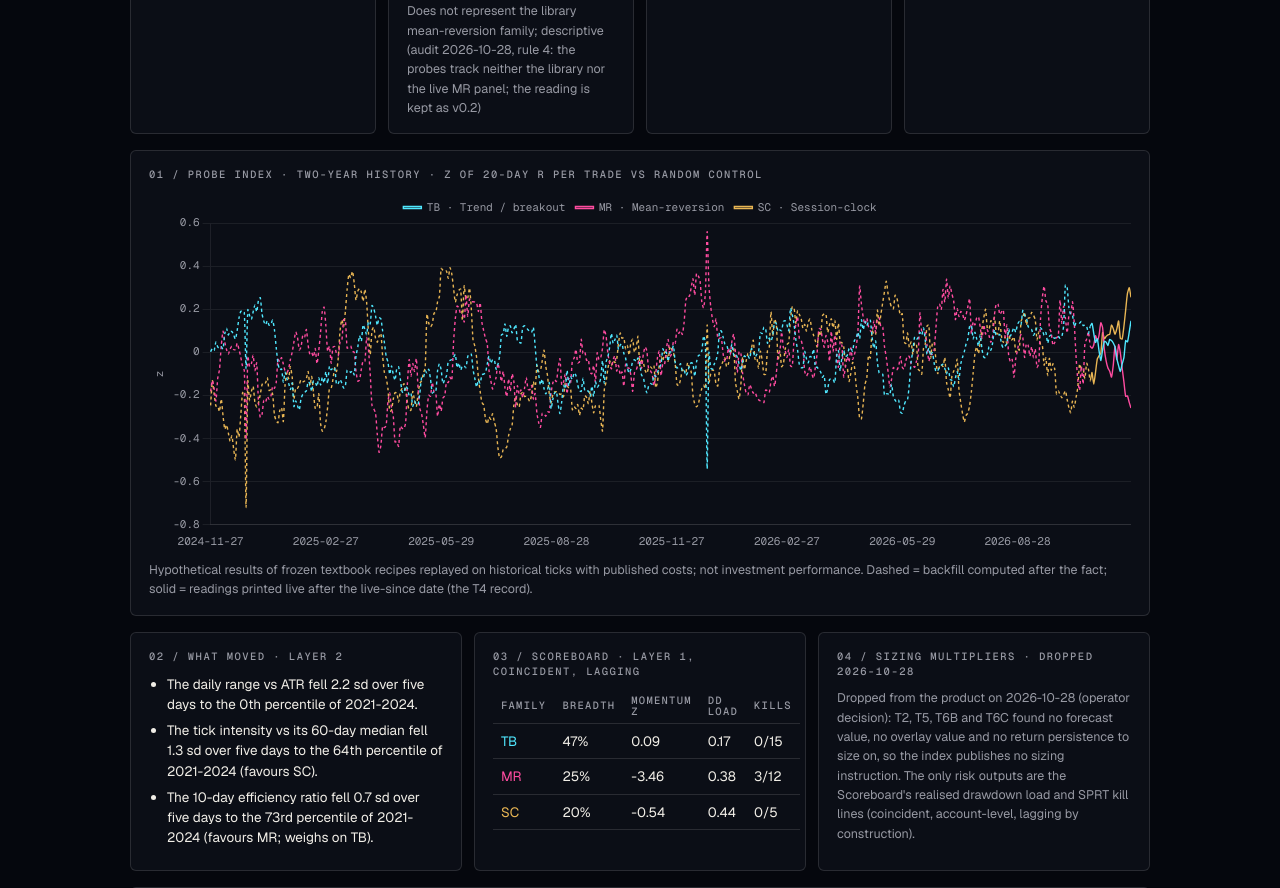
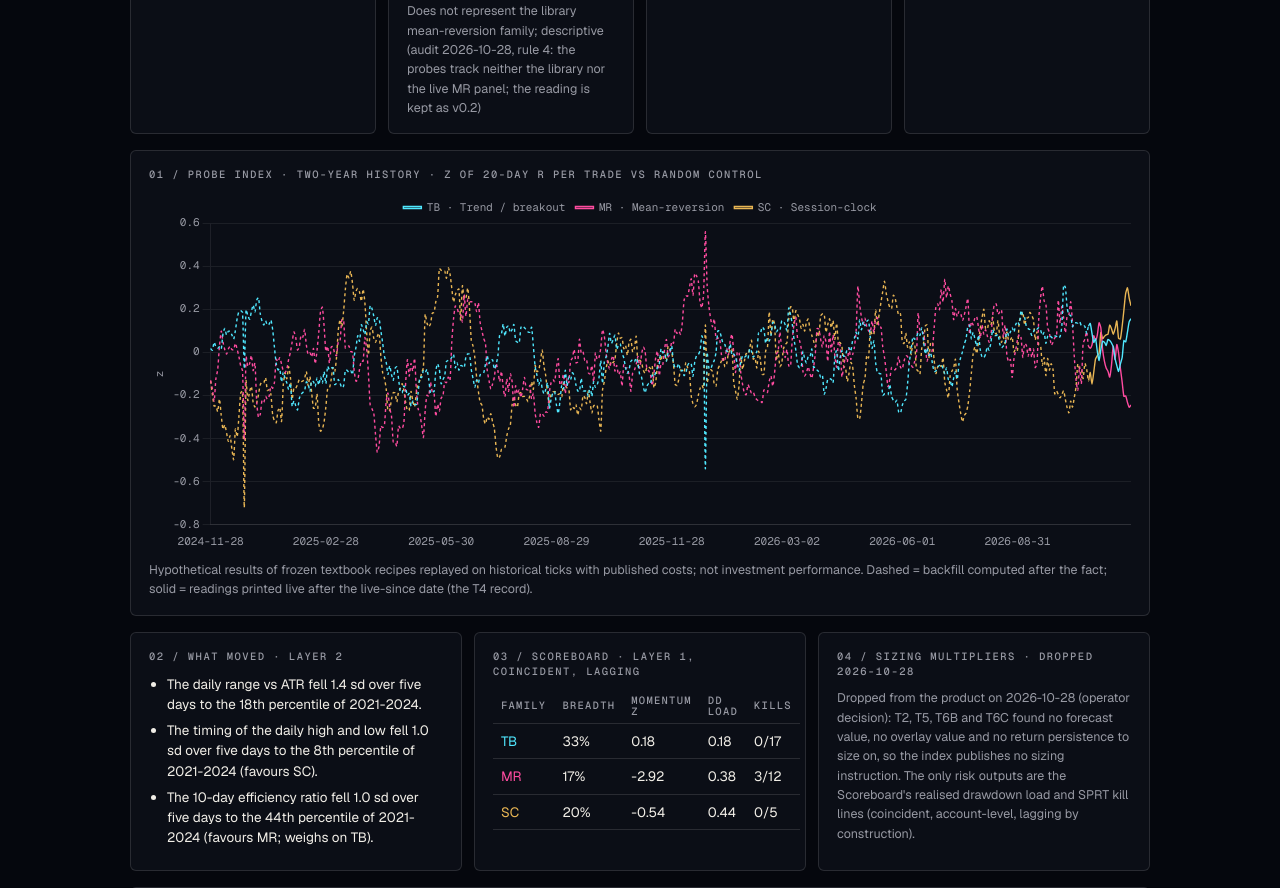
Before and after one commit to TheCryptocrat/algo-consistency-index, a plain HTML site: page index.html in a window 1280 px wide. Shown: the part 414-1302 px from the top of the page. Drawn offline with nearby package versions, Linux system fonts and the light colour scheme.

Commit message:
ACI print 2026-11-27

```diff
--- a/data/aci_latest.json
+++ b/data/aci_latest.json
@@ -1,13 +1,13 @@
 {
  "methodology_version": "0.2",
  "live_since": "2026-10-26",
- "as_of": "2026-11-26 22:21",
+ "as_of": "2026-11-27 22:33",
  "status": "live",
- "readings_through": "2026-11-26",
- "scoreboard_through": "2026-11-25",
+ "readings_through": "2026-11-27",
+ "scoreboard_through": "2026-11-27",
  "public_url": "https://thecryptocrat.github.io/algo-consistency-index/",
  "probe_index": {
-  "date": "2026-11-26",
+  "date": "2026-11-27",
   "reading_variant": "pertrade",
   "symbols": 17,
   "n_symbols": 17,
@@ -17,69 +17,67 @@
   "label": "Hypothetical probe results on historical ticks with published costs; not investment performance",
   "families": {
    "TB": {
-    "reading_z": 0.146,
-    "percentile_2y": 93.5,
+    "reading_z": 0.156,
+    "percentile_2y": 94.6,
     "legs": 170,
-    "trades_20d": 4110
+    "trades_20d": 4098
    },
    "MR": {
-    "reading_z": -0.259,
-    "percentile_2y": 6.7,
+    "reading_z": -0.244,
+    "percentile_2y": 7.5,
     "legs": 136,
-    "trades_20d": 4092,
+    "trades_20d": 4113,
     "caveat": "Does not represent the library mean-reversion family; descriptive (audit 2026-10-28, rule 4: the probes track neither the library nor the live MR panel; the reading is kept as v0.2)"
    },
    "SC": {
-    "reading_z": 0.255,
-    "percentile_2y": 94.0,
+    "reading_z": 0.216,
+    "percentile_2y": 91.9,
     "legs": 102,
-    "trades_20d": 1013
+    "trades_20d": 1011
    }
   },
-  "cost_regime_R_per_trade": 0.2255
+  "cost_regime_R_per_trade": 0.2277
  },
  "scoreboard": {
   "label": "Coincident; live production accounts; lagging by construction",
-  "as_of": "2026-11-26 22:09",
-  "data_through": "2026-11-25",
+  "as_of": "2026-11-27 22:09",
+  "data_through": "2026-11-27",
   "tiers": [
    "P1"
   ],
-  "trailing_sparse_days_dropped": [
-   "2026-11-26"
-  ],
+  "trailing_sparse_days_dropped": [],
   "membership": "all Bachelier accounts with a family tag and >=10 trading days (decision 2026-10-27); active = first appearance to last trade + 10 business days",
   "dd_budget_placeholder": true,
-  "sprt_calibration_fallback_accounts": 96,
+  "sprt_calibration_fallback_accounts": 99,
   "families": {
    "TB": {
-    "n_active": 15.0,
-    "breadth": 0.4706,
-    "mom_mean_z": 0.0099,
-    "mom_se": 0.112,
-    "M": 0.0882,
-    "S": 80.5755,
-    "dd_load": 0.1719,
+    "n_active": 17.0,
+    "breadth": 0.3333,
+    "mom_mean_z": 0.0191,
+    "mom_se": 0.1078,
+    "M": 0.1772,
+    "S": 80.8511,
+    "dd_load": 0.178,
     "kill_count": 0.0,
     "kill_share": 0.0,
-    "date": "2026-11-25",
+    "date": "2026-11-27",
     "accounts": 30,
-    "S_history_days": 140,
+    "S_history_days": 142,
     "S_note": "percentile over the family's own M history (expanding, spec: trailing 2 years once available)"
    },
    "MR": {
     "n_active": 12.0,
-    "breadth": 0.25,
-    "mom_mean_z": -0.1818,
-    "mom_se": 0.0525,
-    "M": -3.4626,
-    "S": 0.0,
+    "breadth": 0.1667,
+    "mom_mean_z": -0.1735,
+    "mom_se": 0.0595,
+    "M": -2.9162,
+    "S": 0.6849,
     "dd_load": 0.38,
     "kill_count": 3.0,
     "kill_share": 0.25,
-    "date": "2026-11-25",
+    "date": "2026-11-27",
     "accounts": 28,
-    "S_history_days": 291,
+    "S_history_days": 293,
     "S_note": "percentile over the family's own M history (expanding, spec: trailing 2 years once available)"
    },
    "SC": {
@@ -98,38 +96,38 @@
     "S_note": "percentile over the family's own M history (expanding, spec: trailing 2 years once available)"
    }
   },
-  "headline_S": 46.14
+  "headline_S": 46.46
  },
  "pattern_integrity": {
   "label": "Leading candidate features; descriptive until T2 passes",
-  "as_of": "2026-11-26 21:58",
-  "reading_date": "2026-11-26",
+  "as_of": "2026-11-27 21:58",
+  "reading_date": "2026-11-27",
   "data_through": {
-   "XAUUSD": "2026-11-26",
-   "US500": "2026-11-26",
-   "EURUSD": "2026-11-26",
-   "USDJPY": "2026-11-26",
-   "AUDUSD": "2026-11-26",
-   "AUDJPY": "2026-11-26",
-   "GBPJPY": "2026-11-26",
-   "US30": "2026-11-26",
-   "USDCHF": "2026-11-26",
-   "USTECH": "2026-11-26",
-   "AUDNZD": "2026-11-26",
-   "NZDUSD": "2026-11-26",
-   "USDCAD": "2026-11-26",
-   "GBPCHF": "2026-11-26",
-   "RUSS2000": "2026-11-26",
-   "ETHUSD": "2026-11-26",
-   "GBPUSD": "2026-11-26",
-   "EURJPY": "2026-11-26",
-   "BTCUSD": "2026-11-26",
-   "EURCHF": "2026-11-26",
-   "CADJPY": "2026-11-26",
-   "CHFJPY": "2026-11-26",
-   "AUDCAD": "2026-11-26",
-   "NZDJPY": "2026-11-26",
-   "EURAUD": "2026-11-26"
+   "XAUUSD": "2026-11-27",
+   "US500": "2026-11-27",
+   "EURUSD": "2026-11-27",
+   "USDJPY": "2026-11-27",
+   "AUDUSD": "2026-11-27",
+   "AUDJPY": "2026-11-27",
+   "GBPJPY": "2026-11-27",
+   "US30": "2026-11-27",
+   "USDCHF": "2026-11-27",
+   "USTECH": "2026-11-27",
+   "AUDNZD": "2026-11-27",
+   "NZDUSD": "2026-11-27",
+   "USDCAD": "2026-11-27",
+   "GBPCHF": "2026-11-27",
+   "RUSS2000": "2026-11-27",
+   "ETHUSD": "2026-11-27",
+   "GBPUSD": "2026-11-27",
+   "EURJPY": "2026-11-27",
+   "BTCUSD": "2026-11-27",
+   "EURCHF": "2026-11-27",
+   "CADJPY": "2026-11-27",
+   "CHFJPY": "2026-11-27",
+   "AUDCAD": "2026-11-27",
+   "NZDJPY": "2026-11-27",
+   "EURAUD": "2026-11-27"
   },
   "symbols": [
    "XAUUSD",
@@ -161,37 +159,37 @@
   "universe": 25,
   "weighting": "equal (exposure weights pending)",
   "features_z": {
-   "vol_ratio": 1.172,
-   "vol_of_vol": 0.158,
-   "gap_atr": -0.597,
-   "range_atr": -1.567,
-   "er10": 0.237,
-   "er20": 0.526,
-   "ac15_5d": -0.272,
-   "vr5": 0.188,
-   "bo_follow": -0.097,
-   "mr_hit": 0.364,
-   "sess_fid": -1.009,
-   "hl_time_dev": 0.465,
-   "spread_rel": -0.146,
-   "tick_rel": 0.378
+   "vol_ratio": 0.899,
+   "vol_of_vol": 0.098,
+   "gap_atr": -0.291,
+   "range_atr": -0.502,
+   "er10": -0.063,
+   "er20": 0.351,
+   "ac15_5d": 0.107,
+   "vr5": 0.267,
+   "bo_follow": 0.101,
+   "mr_hit": 0.211,
+   "sess_fid": 0.212,
+   "hl_time_dev": -0.434,
+   "spread_rel": -0.117,
+   "tick_rel": 1.35
   },
-  "drift": 4.907,
+  "drift": 4.857,
   "drift_pct_vs_ref": 91.8,
   "family_drift": {
-   "TB": 3.816,
-   "MR": 3.907,
-   "SC": 3.939
+   "TB": 3.966,
+   "MR": 4.0,
+   "SC": 3.565
   },
   "family_drift_pct_vs_ref": {
-   "TB": 85.9,
-   "MR": 84.6,
-   "SC": 91.2
+   "TB": 87.2,
+   "MR": 85.9,
+   "SC": 88.0
   },
   "what_moved": [
-   "The daily range vs ATR fell 2.2 sd over five days to the 0th percentile of 2021-2024.",
-   "The tick intensity vs its 60-day median fell 1.3 sd over five days to the 64th percentile of 2021-2024 (favours SC).",
-   "The 10-day efficiency ratio fell 0.7 sd over five days to the 73rd percentile of 2021-2024 (favours MR; weighs on TB)."
+   "The daily range vs ATR fell 1.4 sd over five days to the 18th percentile of 2021-2024.",
+   "The timing of the daily high and low fell 1.0 sd over five days to the 8th percentile of 2021-2024 (favours SC).",
+   "The 10-day efficiency ratio fell 1.0 sd over five days to the 44th percentile of 2021-2024 (favours MR; weighs on TB)."
   ]
  },
  "nowcast": {
@@ -217,7 +215,7 @@
  },
  "benchmark_relative": {
   "label": "Descriptive comparison of live production accounts with their family's probe reading; not a forecast, not a sizing instruction",
-  "date": "2026-11-25",
+  "date": "2026-11-27",
   "definition": "alpha20 = mean of the account's daily z over the trailing 20 business days minus beta x the family probe reading z on the same date; beta = 1.0 for every family (fixed, not fitted); accounts active on the date with at least 15 of the 20 days active",
   "beta": {
    "TB": 1.0,
@@ -230,38 +228,38 @@
   "note": "Descriptive comparison of each live account with its family's probe reading; not a forecast, not a sizing instruction. The two sides are standardised differently (daily z of account returns against a two-year z of per-trade R), so alpha20 is a comparison, not a measured excess return.",
   "families": {
    "TB": {
-    "reading_z": 0.0936,
-    "n_scored": 15,
-    "median_acct_z20": 0.0477,
-    "median_alpha20": -0.046,
-    "alpha20_p25": -0.2232,
-    "alpha20_p75": 0.0353,
-    "share_above_benchmark": 0.3333
+    "reading_z": 0.1559,
+    "n_scored": 17,
+    "median_acct_z20": -0.0259,
+    "median_alpha20": -0.1818,
+    "alpha20_p25": -0.2766,
+    "alpha20_p75": 0.0075,
+    "share_above_benchmark": 0.2941
    },
    "MR": {
-    "reading_z": -0.2321,
+    "reading_z": -0.2441,
     "n_scored": 12,
-    "median_acct_z20": -0.1417,
-    "median_alpha20": 0.0903,
-    "alpha20_p25": -0.1042,
-    "alpha20_p75": 0.1533,
-    "share_above_benchmark": 0.5833
+    "median_acct_z20": -0.1985,
+    "median_alpha20": 0.0457,
+    "alpha20_p25": -0.083,
+    "alpha20_p75": 0.1948,
+    "share_above_benchmark": 0.5
    },
    "SC": {
-    "reading_z": 0.2992,
+    "reading_z": 0.2162,
     "n_scored": 4
    }
   }
  },
  "external_panel": {
   "label": "Hypothetical model accounts; descriptive; not investment performance, not a forecast, not a sizing instruction",
-  "date": "2026-11-25",
+  "date": "2026-11-26",
   "source": "Collective2 General API v4 (read-only)",
   "route": "daily",
   "commission_plan": 0,
   "embargo_days": null,
   "members": 255,
-  "note": "Hypothetical model accounts on Collective2 (forex and futures strategies; simulated fills, default commission plan); each strategy's daily return is the change in its own end-of-day model-account equity. Non-subscribers see a manager's record only after that manager's publication delay, so the panel's last day can lag the print. Aggregates only; individual strategies are not shown. Of the 746 strategies in the 2022-01-03 snapshot, 172 are no longer served by the API, among them 49 of the 173 forex or futures strategies with 30 or more trades at that date, so the panel's 22 dead members understate attrition and the 2022 cohort is not survivorship-free; strategies created after 2022-01-03 that died before the pull are also missing. 155 of the 255 members have no defined standardised return in the last 20 weekdays (flat equity, a series that ended, or a dead strategy); the automation share of the members is not available from the API's details record.",
+  "note": "Hypothetical model accounts on Collective2 (forex and futures strategies; simulated fills, default commission plan); each strategy's daily return is the change in its own end-of-day model-account equity. Non-subscribers see a manager's record only after that manager's publication delay, so the panel's last day can lag the print. Aggregates only; individual strategies are not shown. Of the 746 strategies in the 2022-01-03 snapshot, 172 are no longer served by the API, among them 49 of the 173 forex or futures strategies with 30 or more trades at that date, so the panel's 22 dead members understate attrition and the 2022 cohort is not survivorship-free; strategies created after 2022-01-03 that died before the pull are also missing. 156 of the 255 members have no defined standardised return in the last 20 weekdays (flat equity, a series that ended, or a dead strategy); the automation share of the members is not available from the API's details record.",
   "definition": "Per strategy: daily return standardised by its own trailing 120-day sd (clipped at +-6); family return = equal-weight mean over the family's members with at least 5 members that day; 20-day = mean of the last 20 days (at least 15). Family tags come from each strategy's closed trades (panel-internal terciles, frozen).",
   "attrition": {
    "n_snapshot": 746,
@@ -270,7 +268,7 @@
    "n_cohort_unserved": 49,
    "n_members": 255,
    "n_members_dead": 22,
-   "n_members_without_recent_z": 155,
+   "n_members_without_recent_z": 156,
    "recent_window_weekdays": 20,
    "automation_share": "not available (the details record has no such field)"
   },
@@ -304,34 +302,34 @@
   },
   "families": {
    "TB": {
-    "members": 7,
-    "z20": -0.067,
-    "percentile_2y": 26.8,
-    "date": "2026-11-25",
+    "members": 6,
+    "z20": -0.048,
+    "percentile_2y": 36.7,
+    "date": "2026-11-26",
     "days_with_ge5_members": 1279,
     "first_day_ge5_members": "2022-01-03"
    },
    "MR": {
-    "members": 16,
-    "z20": -0.149,
-    "percentile_2y": 1.8,
-    "date": "2026-11-25",
+    "members": 13,
+    "z20": -0.15,
+    "percentile_2y": 1.6,
+    "date": "2026-11-26",
     "days_with_ge5_members": 1279,
     "first_day_ge5_members": "2022-01-03"
    },
    "SC": {
-    "members": 10,
-    "z20": 0.05,
-    "percentile_2y": 74.2,
-    "date": "2026-11-25",
+    "members": 11,
+    "z20": 0.053,
+    "percentile_2y": 74.4,
+    "date": "2026-11-26",
     "days_with_ge5_members": 1279,
     "first_day_ge5_members": "2022-01-03"
    },
    "ALL": {
-    "members": 61,
-    "z20": -0.129,
-    "percentile_2y": 3.2,
-    "date": "2026-11-25",
+    "members": 40,
+    "z20": -0.113,
+    "percentile_2y": 8.1,
+    "date": "2026-11-26",
     "days_with_ge5_members": 1279,
     "first_day_ge5_members": "2022-01-03"
    }
@@ -381,7 +379,7 @@
    }
   },
   "history_csv": "data/external_panel_history.csv",
-  "provisional_from": "2026-11-12",
+  "provisional_from": "2026-11-13",
   "provisional_weekdays": 10,
   "t1_external_update": {
    "run_date": "2026-11-18",
@@ -418,10 +416,10 @@
   },
   "revisions_csv": "data/external_panel_revisions.csv",
   "revision_check": {
-   "print_date": "2026-11-26",
-   "base_print": "2026-11-25",
-   "rows_revised": 4,
-   "oldest_revised_date": "2026-11-18",
+   "print_date": "2026-11-27",
+   "base_print": "2026-11-26",
+   "rows_revised": 0,
+   "oldest_revised_date": "",
    "rows_revised_before_window": 0,
    "t1_verdict_changed": 0,
    "entry_rule_met": 0,
--- a/data/external_panel_revisions.csv
+++ b/data/external_panel_revisions.csv
@@ -22,3 +22,4 @@ print_date,print_time,base_print,rows_old,rows_new,rows_added,rows_removed,rows_
 2026-11-24,2026-11-24T22:39:48-05:00,2026-11-23,1275,1276,1,0,508,2024-09-30,508,0.0,0.2243,0.0,0.0676,2026-11-10,1,501,0.0,0.0541,0.0,0.0164,0.0,0.0541,0.0,0.0164,0,1,1
 2026-11-25,2026-11-25T22:39:14-05:00,2026-11-24,1276,1277,1,0,5,2026-11-17,5,0.0225,0.1067,0.0546,0.078,2026-11-11,1,0,0.0015,0.0068,0.0027,0.0047,0.0,0.0,0.0,0.0,0,0,0
 2026-11-26,2026-11-26T22:21:15-05:00,2026-11-25,1277,1278,1,0,4,2026-11-18,3,0.1452,0.1026,0.0283,0.0554,2026-11-12,1,0,0.0103,0.0031,0.0014,0.0052,0.0,0.0,0.0,0.0,0,0,0
+2026-11-27,2026-11-27T22:33:59-05:00,2026-11-26,1278,1279,1,0,0,,0,0.0,0.0,0.0,0.0,2026-11-13,1,0,0.0,0.0,0.0,0.0,0.0,0.0,0.0,0.0,0,0,0
--- a/data/status.json
+++ b/data/status.json
@@ -1,11 +1,11 @@
 {
  "schema": 1,
- "generated_et": "2026-11-26 22:21:16",
+ "generated_et": "2026-11-27 22:34:00",
  "note": "Health of the newest print. Dates are broker days (New York + 7 h; a day closes at 17:00 New York). Lags count broker weekdays behind the last closed broker day.",
  "last_print": {
-  "date": "2026-11-26",
-  "started_et": "2026-11-26 21:45:03",
-  "finished_et": "2026-11-26 22:21",
+  "date": "2026-11-27",
+  "started_et": "2026-11-27 21:45:05",
+  "finished_et": "2026-11-27 22:34",
   "status": "ok",
   "failed_step": null,
   "exit_code": 0,
@@ -22,12 +22,12 @@
    },
    {
     "step": "layer2_17",
-    "seconds": 0,
+    "seconds": 1,
     "result": "ok"
    },
    {
     "step": "tickwalk",
-    "seconds": 638,
+    "seconds": 639,
     "result": "ok"
    },
    {
@@ -37,7 +37,7 @@
    },
    {
     "step": "registry",
-    "seconds": 6,
+    "seconds": 5,
     "result": "ok"
    },
    {
@@ -52,17 +52,17 @@
    },
    {
     "step": "c2_pull",
-    "seconds": 691,
+    "seconds": 1452,
     "result": "ok"
    },
    {
     "step": "c2_latest",
-    "seconds": 3,
+    "seconds": 4,
     "result": "ok"
    },
    {
     "step": "publish",
-    "seconds": 1,
+    "seconds": 0,
     "result": "ok"
    },
    {
@@ -78,171 +78,171 @@
   ],
   "consequence": null
  },
- "last_closed_broker_day": "2026-11-26",
+ "last_closed_broker_day": "2026-11-27",
  "published": {
-  "as_of": "2026-11-26 22:21",
-  "readings_through": "2026-11-26",
-  "scoreboard_through": "2026-11-25",
-  "market_layer_through": "2026-11-26",
-  "external_panel_as_of": "2026-11-25",
-  "provisional_from": "2026-11-12"
+  "as_of": "2026-11-27 22:33",
+  "readings_through": "2026-11-27",
+  "scoreboard_through": "2026-11-27",
+  "market_layer_through": "2026-11-27",
+  "external_panel_as_of": "2026-11-26",
+  "provisional_from": "2026-11-13"
  },
  "lag_broker_days": {
   "readings": 0,
-  "scoreboard": 1,
+  "scoreboard": 0,
   "market_layer": 0
  },
  "probe_completeness": {
-  "date": "2026-11-26",
+  "date": "2026-11-27",
   "n_symbols": 17,
   "of": 17,
   "complete": true,
   "pending_days": []
  },
  "tick_feed": {
-  "snapshot_through": "2026-11-26",
-  "snapshot_written_et": "2026-11-26T21:45:03",
+  "snapshot_through": "2026-11-27",
+  "snapshot_written_et": "2026-11-27T21:45:05",
   "symbols": {
    "AUDCAD": {
-    "through": "2026-11-26",
+    "through": "2026-11-27",
     "lag_broker_days": 0,
     "in_probe_basket": false
    },
    "AUDJPY": {
-    "through": "2026-11-26",
+    "through": "2026-11-27",
     "lag_broker_days": 0,
     "in_probe_basket": true
    },
    "AUDNZD": {
-    "through": "2026-11-26",
+    "through": "2026-11-27",
     "lag_broker_days": 0,
     "in_probe_basket": true
    },
    "AUDUSD": {
-    "through": "2026-11-26",
+    "through": "2026-11-27",
     "lag_broker_days": 0,
     "in_probe_basket": true
    },
    "BTCUSD": {
-    "through": "2026-11-26",
+    "through": "2026-11-27",
     "lag_broker_days": 0,
     "in_probe_basket": false
    },
    "CADJPY": {
-    "through": "2026-11-26",
+    "through": "2026-11-27",
     "lag_broker_days": 0,
     "in_probe_basket": false
    },
    "CHFJPY": {
-    "through": "2026-11-26",
+    "through": "2026-11-27",
     "lag_broker_days": 0,
     "in_probe_basket": false
    },
    "ETHUSD": {
-    "through": "2026-11-26",
+    "through": "2026-11-27",
     "lag_broker_days": 0,
     "in_probe_basket": true
    },
    "EURAUD": {
-    "through": "2026-11-26",
+    "through": "2026-11-27",
     "lag_broker_days": 0,
     "in_probe_basket": false
    },
    "EURCHF": {
-    "through": "2026-11-26",
+    "through": "2026-11-27",
     "lag_broker_days": 0,
     "in_probe_basket": false
    },
    "EURJPY": {
-    "through": "2026-11-26",
+    "through": "2026-11-27",
     "lag_broker_days": 0,
     "in_probe_basket": false
    },
    "EURUSD": {
-    "through": "2026-11-26",
+    "through": "2026-11-27",
     "lag_broker_days": 0,
     "in_probe_basket": true
    },
    "GBPCHF": {
-    "through": "2026-11-26",
+    "through": "2026-11-27",
     "lag_broker_days": 0,
     "in_probe_basket": true
    },
    "GBPJPY": {
-    "through": "2026-11-26",
+    "through": "2026-11-27",
     "lag_broker_days": 0,
     "in_probe_basket": true
    },
    "GBPUSD": {
-    "through": "2026-11-26",
+    "through": "2026-11-27",
     "lag_broker_days": 0,
     "in_probe_basket": true
    },
    "NZDJPY": {
-    "through": "2026-11-26",
+    "through": "2026-11-27",
     "lag_broker_days": 0,
     "in_probe_basket": false
    },
    "NZDUSD": {
-    "through": "2026-11-26",
+    "through": "2026-11-27",
     "lag_broker_days": 0,
     "in_probe_basket": true
    },
    "RUSS2000": {
-    "through": "2026-11-26",
+    "through": "2026-11-27",
     "lag_broker_days": 0,
     "in_probe_basket": true
    },
    "US30": {
-    "through": "2026-11-26",
+    "through": "2026-11-27",
     "lag_broker_days": 0,
     "in_probe_basket": true
    },
    "US500": {
-    "through": "2026-11-26",
+    "through": "2026-11-27",
     "lag_broker_days": 0,
     "in_probe_basket": true
    },
    "USDCAD": {
-    "through": "2026-11-26",
+    "through": "2026-11-27",
     "lag_broker_days": 0,
     "in_probe_basket": true
    },
    "USDCHF": {
-    "through": "2026-11-26",
+    "through": "2026-11-27",
     "lag_broker_days": 0,
     "in_probe_basket": true
    },
    "USDJPY": {
-    "through": "2026-11-26",
+    "through": "2026-11-27",
     "lag_broker_days": 0,
     "in_probe_basket": true
    },
    "USTECH": {
-    "through": "2026-11-26",
+    "through": "2026-11-27",
     "lag_broker_days": 0,
     "in_probe_basket": true
    },
    "XAUUSD": {
-    "through": "2026-11-26",
+    "through": "2026-11-27",
     "lag_broker_days": 0,
     "in_probe_basket": true
    }
   },
   "symbols_lagging_over_2_broker_days": [],
   "last_feed_run": {
-   "as_of_et": "2026-11-26T21:45:03",
-   "through_target": "2026-11-26",
-   "commit_through": "2026-11-26"
+   "as_of_et": "2026-11-27T21:45:05",
+   "through_target": "2026-11-27",
+   "commit_through": "2026-11-27"
   }
  },
  "external_panel": {
-  "as_of": "2026-11-25",
-  "provisional_from": "2026-11-12",
+  "as_of": "2026-11-26",
+  "provisional_from": "2026-11-13",
   "alive_members": 271,
-  "refreshed": 271,
-  "stale_not_refreshed": 0,
-  "pull_finished_utc": "2026-11-27T03:21:11"
+  "refreshed": 1,
+  "stale_not_refreshed": 270,
+  "pull_finished_utc": "2026-11-28T03:33:55"
  },
  "alerts": []
 }
```
Also changed, not shown: methodology.html (+1 -1 lines), data/aci_history.csv, data/external_panel_history.csv, 1 other file.
